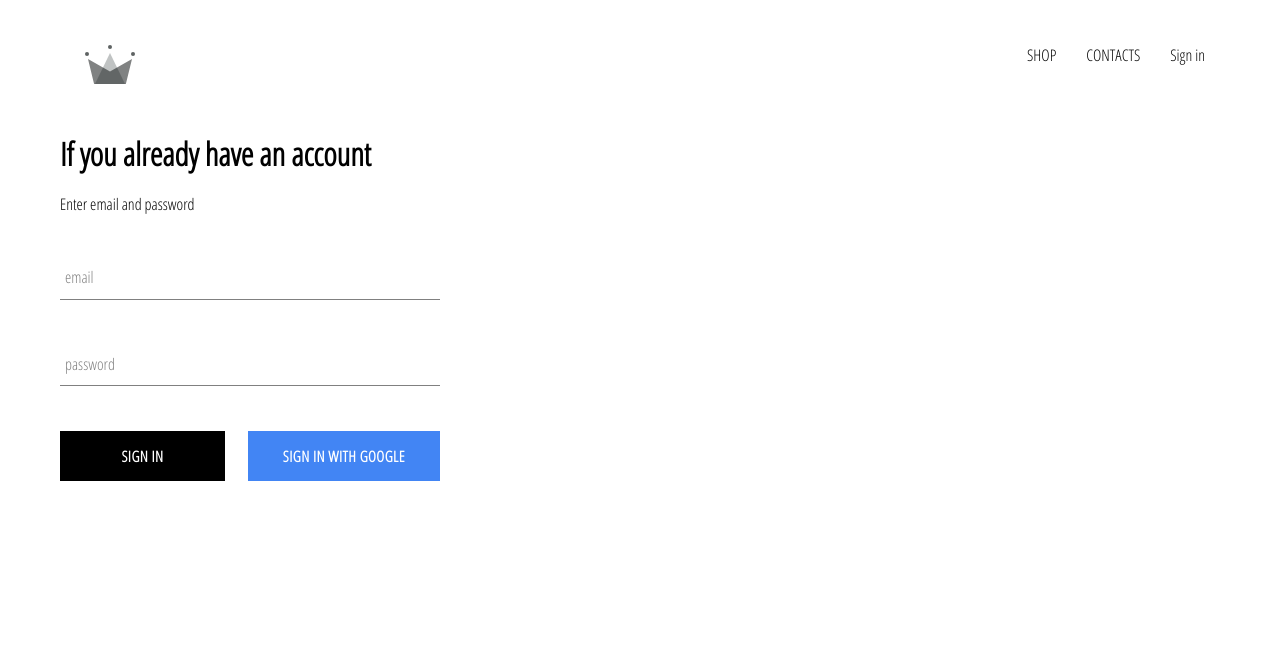
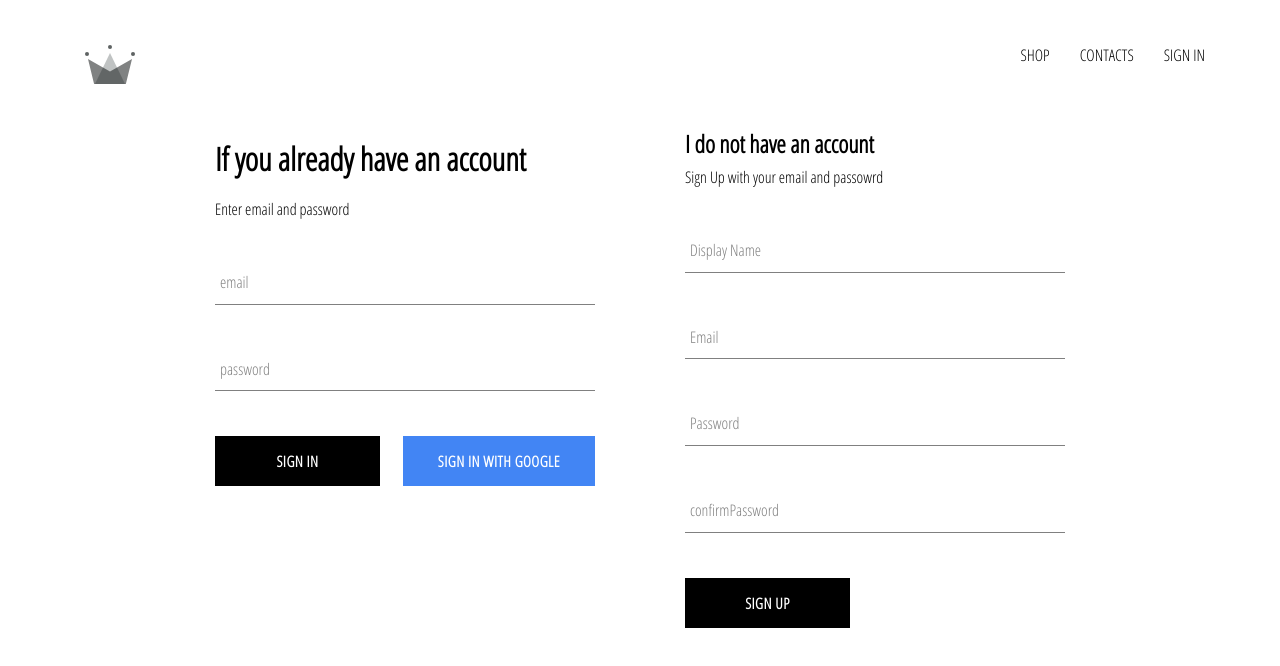
Before and after one commit to TejasvGoel/simpl-clothing, a React (Create React App) app: page /signin in a window 1280 px wide. Shown: the top 666 px of the page. Built offline with nearby package versions, Linux system fonts and the light colour scheme; no server answers.

Commit message:
added new features

```diff
--- a/src/App.js
+++ b/src/App.js
@@ -5,7 +5,7 @@
 import shopPage from './pages/shoppages/shop-component';
 import Headers from './components/headers/header-component';
 import SigninSignUp from './pages/signIn-signUp/signIn-signUp-component';
-import {auth} from './firebase/firebase-utils';
+import {auth, createUserProfile} from './firebase/firebase-utils';
 
 
 
@@ -23,10 +23,23 @@
   unsubscribeFromAuth = null ;
 
   componentDidMount(){
-    this.unsubscribeFromAuth = auth.onAuthStateChanged(user =>{
-      this.setState({currentUser: user})
+    this.unsubscribeFromAuth = auth.onAuthStateChanged(async userAuth =>{
+      if(userAuth) {
+      const userRef = await createUserProfile(userAuth);
+      userRef.onSnapshot(snapshot =>{
+        this.setState({
+          currentUser:{
+            id: snapshot.id,
+            ...snapshot.data()
+          }
+        });
+        console.log(this.state);
+      });
 
-      console.log(user);
+    }
+
+    this.setState({ currentUser:userAuth });
+
     });
   }
 
@@ -40,12 +53,14 @@
   return (
 
     <div>
+
       <Headers currentUser={this.state.currentUser}/>
       <Switch>
       <Route exact path='/' component={HomePage} />
       <Route  path='/shop' component={shopPage} />
       <Route  path='/signin' component={SigninSignUp} />
       </Switch>
+
     </div>
 
   );
--- a/src/components/headers/header-component.jsx
+++ b/src/components/headers/header-component.jsx
@@ -20,10 +20,10 @@
 
             { currentUser ?
                 <div className='option' onClick={()=>auth.signOut()}>
-                    Sign Out
+                    SIGN OUT
                 </div>
                 :
-                <Link className='option' to='/signin'>Sign in</Link>
+                <Link className='option' to='/signin'>SIGN IN</Link>
 
             }
             </div>
--- /dev/null
+++ b/src/components/sign-up/sign-up-component-styles.scss
@@ -0,0 +1,9 @@
+.sign-up{
+    display:flex;
+    flex-direction: column;
+    width:380px;
+
+    .title{
+        margin: 10px 0px;
+    }
+}
--- /dev/null
+++ b/src/components/sign-up/sign-up-component.jsx
@@ -0,0 +1,105 @@
+import React from 'react';
+
+import FormInput from '../form-input/form-input-component';
+import CustomButton from '../custom-button/custom-button-component';
+
+import { auth, createUserProfile } from '../../firebase/firebase-utils';
+
+import './sign-up-component-styles.scss';
+
+class SignUp extends React.Component {
+    constructor() {
+        super();
+        this.state = {
+            displayName: '',
+            email: '',
+            password: '',
+            confirmPassword: ''
+        }
+    }
+
+    handleSubmit = async event => {
+        event.preventDefault();
+
+        const { displayName, email, password, confirmPassword} = this.state;
+
+        if(password!== confirmPassword) {
+            console.log("Password dont match");
+            return;
+        }
+
+        try{
+
+            const {user} = await auth.createUserWithEmailAndPassword(email, password);
+
+           await  createUserProfile(user,{displayName});
+
+            this.setState({
+                displayName: '',
+                email: '',
+                password: '',
+                confirmPassword: ''
+            });
+
+        } catch(err) {
+            console.error(err);
+        }
+    }
+
+    handleChange = event =>{
+        const {name, value} = event.target;
+
+        this.setState({
+            [name]: value
+        });
+    }
+
+    render() {
+        const { displayName, email, password, confirmPassword } = this.state;
+        return (
+            <div className='sign-up'>
+                <h2 className='title'>I do not have an account</h2>
+                <span>Sign Up with your email and passowrd</span>
+                <form className='sign-up-form' onSubmit={this.handleSubmit}>
+                    <FormInput
+                        type='text'
+                        name='displayName'
+                        value={displayName}
+                        onChange={this.handleChange}
+                        label='Display Name'
+                        required
+                    />
+                    <FormInput
+                        type='email'
+                        name='email'
+                        value={email}
+                        onChange={this.handleChange}
+                        label='Email'
+                        required
+                    />
+                    <FormInput
+                        type='password'
+                        name='password'
+                        value={password}
+                        onChange={this.handleChange}
+                        label='Password'
+                        required
+                    />
+
+                    <FormInput
+                        type='password'
+                        name='confirmPassword'
+                        value={confirmPassword}
+                        onChange={this.handleChange}
+                        label='confirmPassword'
+                        required
+                    />
+                    <CustomButton type='submit'>SIGN UP</CustomButton>
+                </form>
+            </div>
+
+        )
+    }
+}
+
+export default SignUp;
--- a/src/firebase/firebase-utils.js
+++ b/src/firebase/firebase-utils.js
@@ -15,6 +15,33 @@
     // measurementId: "G-4CKVVWQVFS"
 };
 
+export const createUserProfile = async (userAuth, additionalData) => {
+
+    if(!userAuth) return;
+
+    const userRef = firestore.doc(`users/${userAuth.uid}`);
+
+    const snapShot = await userRef.get();
+
+    if(!snapShot.exists) {
+        const { displayName, email} = userAuth;
+        const createdAt = new Date();
+
+        try{
+            await userRef.set({
+                displayName,
+                email,
+                createdAt,
+                ...additionalData
+            })
+        } catch(err) {
+            console.log('error creating user', err.message);
+        }
+    }
+
+    return userRef;
+};
+
 firebase.initializeApp(config);
 
 export const auth = firebase.auth();
--- a/src/pages/signIn-signUp/signIn-signUp-component.jsx
+++ b/src/pages/signIn-signUp/signIn-signUp-component.jsx
@@ -1,10 +1,14 @@
 import React from 'react';
 import SignIn from '../../components/Sign-In/sign-in-component';
 import './signIn-signup-style.scss';
+import SignUp from '../../components/sign-up/sign-up-component';
 
 const SigninSignUp = () =>{
     return(
+        <div className='signin-signup'>
        <SignIn />
+       <SignUp />
+       </div>
     );
 }
 
--- a/src/pages/signIn-signUp/signIn-signup-style.scss
+++ b/src/pages/signIn-signUp/signIn-signup-style.scss
@@ -0,0 +1,6 @@
+.signin-signup {
+    width:850px;
+    display: flex;
+    justify-content: space-between;
+    margin: 30px auto;
+}
```
